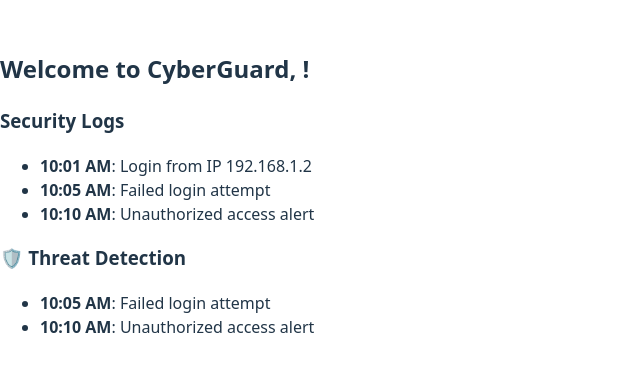
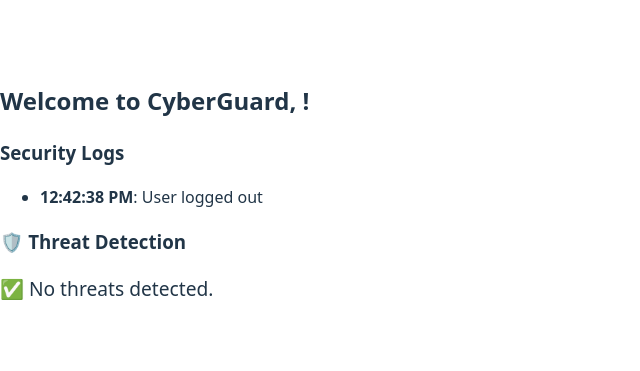
Before and after one commit to Ashwin-2405/my-react-app, a React (Vite) app: page / in a window 1280 px wide. Shown: the part 207-578 px from the top of the page, without its empty margins (0-640 px from the left). Built offline with nearby package versions, Linux system fonts and the light colour scheme.

Commit message:
Day 11: Simulated real-time security logs with auto threat detection

```diff
--- a/src/App.tsx
+++ b/src/App.tsx
@@ -1,22 +1,40 @@
 // src/App.tsx
-import React from 'react';
+import React, { useEffect, useState } from 'react';
 import './App.css';
 import WelcomeMessage from './components/WelcomeMessage';
 import SecurityLog from './components/SecurityLog';
 import DetectionEngine from './components/DetectionEngine';
 
-const sampleLogs = [
-  { time: '10:01 AM', message: 'Login from IP 192.168.1.2' },
-  { time: '10:05 AM', message: 'Failed login attempt' },
-  { time: '10:10 AM', message: 'Unauthorized access alert' }
+const allMessages = [
+  'Login from IP 192.168.1.2',
+  'Failed login attempt',
+  'Unauthorized access alert',
+  'User logged out',
+  'File accessed: confidential.pdf',
+  'Brute-force attack detected',
+  'Password change successful',
+  'Unusual location login',
+  'Login from IP 172.16.0.3'
 ];
 
 function App() {
+  const [logs, setLogs] = useState<{ time: string; message: string }[]>([]);
+
+  useEffect(() => {
+    const interval = setInterval(() => {
+      const now = new Date().toLocaleTimeString();
+      const message = allMessages[Math.floor(Math.random() * allMessages.length)];
+      setLogs(prev => [...prev.slice(-9), { time: now, message }]); // keep only last 10 logs
+    }, 3000); // new log every 3 seconds
+
+    return () => clearInterval(interval); // cleanup
+  }, []);
+
   return (
     <div>
       <WelcomeMessage />
-      <SecurityLog logs={sampleLogs} />
-      <DetectionEngine logs={sampleLogs} />
+      <SecurityLog logs={logs} />
+      <DetectionEngine logs={logs} />
     </div>
   );
 }
```
